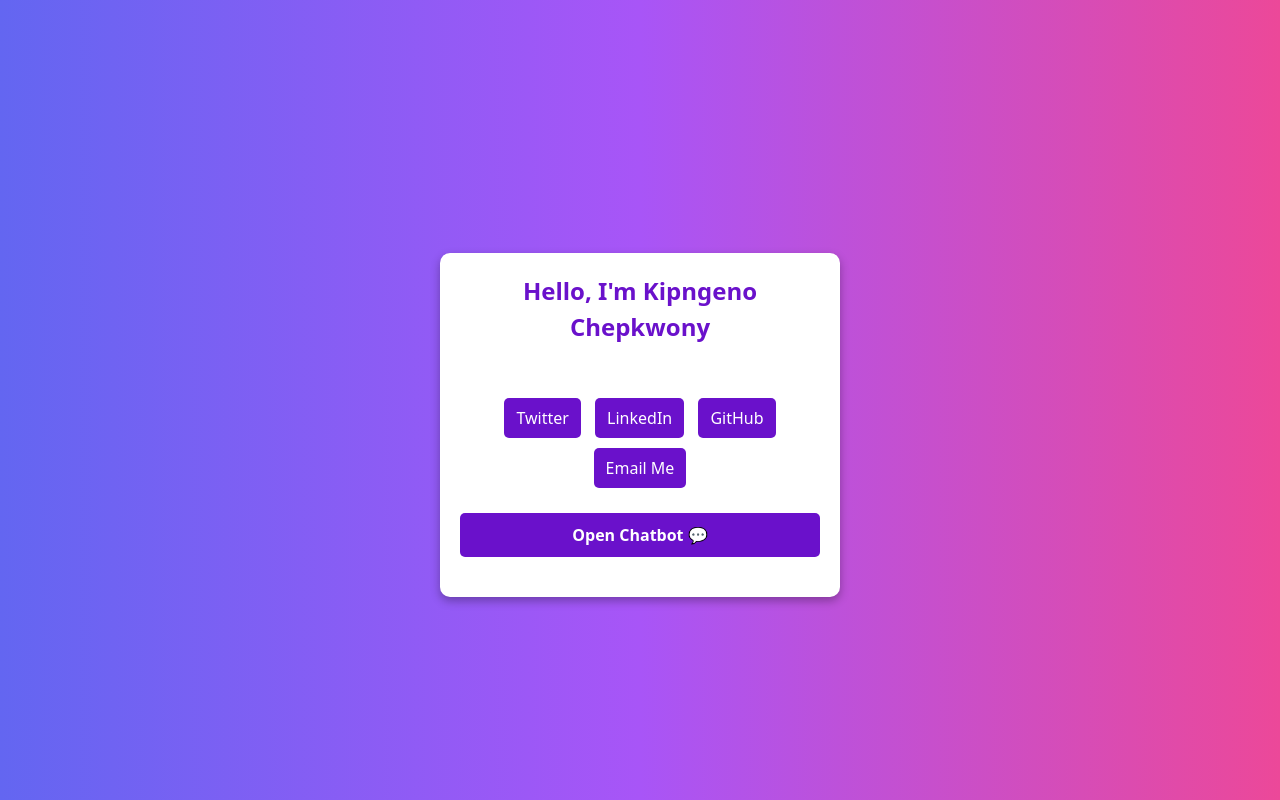
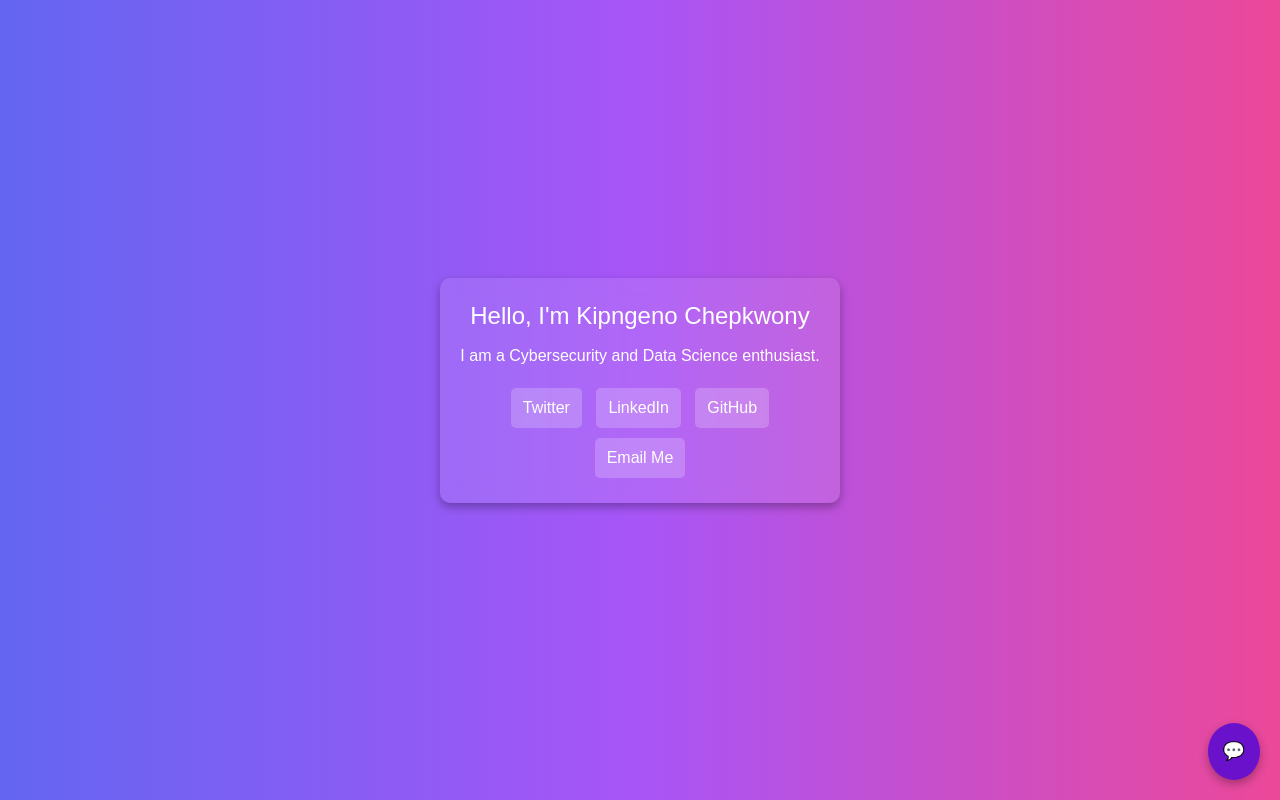
Before and after one commit to Kipngenocodes/Flask, a Flask app: page / in a window 1280 px wide. Run offline with Flask 3, Linux system fonts and the light colour scheme; some libraries are stand-ins or nearby versions.

Commit message:
change the chatbot to be alone

```diff
--- a/templates/index.html
+++ b/templates/index.html
@@ -3,72 +3,43 @@
 <head>
     <meta charset="UTF-8">
     <meta name="viewport" content="width=device-width, initial-scale=1.0">
-    <title>Kipcode</title>
+    <title>Kipngeno - Profile & Chatbot</title>
     <script src="https://cdn.tailwindcss.com"></script>
-    <style>
-        .profile-card {
-            width: 400px;
-            background: white;
-            border-radius: 10px;
-            padding: 20px;
-            text-align: center;
-            box-shadow: 0px 4px 10px rgba(0, 0, 0, 0.3);
-            margin-top: 50px;
-        }
+    <link rel="stylesheet" href="styles.css">
+</head>
+<body class="bg-gradient-to-r from-indigo-500 via-purple-500 to-pink-500 text-white text-center h-screen flex flex-col justify-center items-center">
 
-        .profile-card h1 {
-            font-size: 24px;
-            font-weight: bold;
-            color: #6a11cb;
-        }
-
-        .social-links a {
-            display: inline-block;
-            margin: 5px;
-            padding: 8px 12px;
-            background: #6a11cb;
-            color: white;
-            border-radius: 5px;
-            text-decoration: none;
-            transition: background 0.2s;
-        }
-        .social-links a:hover {
-            background: #511a91;
-        }
-
-        /* Chatbot Button */
-        .chatbot-btn {
-            display: block;
-            margin: 20px auto;
-            background: #6a11cb;
-            color: white;
-            padding: 10px 15px;
-            border-radius: 5px;
-            cursor: pointer;
-            text-decoration: none;
-            font-weight: bold;
-        }
-        .chatbot-btn:hover {
-            background: #511a91;
-        }
-    </style>
-</head>
-<body class="bg-gradient-to-r from-indigo-500 via-purple-500 to-pink-500 text-white flex justify-center items-center h-screen">
-
+    <!-- Profile Card -->
     <div class="profile-card">
         <h1>Hello, I'm Kipngeno Chepkwony</h1>
         <p>I am a Cybersecurity and Data Science enthusiast.</p>
 
+        <!-- Social Links -->
         <div class="social-links">
             <a href="https://twitter.com/akcempire" target="_blank">Twitter</a>
             <a href="https://www.linkedin.com/in/your_linkedin" target="_blank">LinkedIn</a>
             <a href="https://github.com/kipngenocodes" target="_blank">GitHub</a>
             <a href="mailto:kipngenocodes@gmail.com">Email Me</a>
         </div>
+    </div>
 
-        <!-- Button to open Chatbot -->
-        <a href="/chatbot" class="chatbot-btn">Open Chatbot 💬</a>
+    <!-- Floating Chat Button -->
+    <button class="floating-btn" onclick="toggleChat()">💬</button>
+
+    <!-- Chatbot -->
+    <div class="chatbot-container" id="chatbot">
+        <div class="chat-header">
+            <span>Chat with Me</span>
+            <button class="close-btn" onclick="toggleChat()">❌</button>
+        </div>
+        <div class="chat-messages" id="chat-messages"></div>
+        <div class="chat-input">
+            <input type="text" id="message-input" placeholder="Type your message..." />
+            <button onclick="sendMessage()">Send</button>
+        </div>
     </div>
+
+    <script src="script.js"></script>
 
 </body>
 </html>
--- /dev/null
+++ b/templates/styles.css
@@ -0,0 +1,148 @@
+/* General Body Styling */
+body {
+    font-family: Arial, sans-serif;
+}
+
+/* Profile Card */
+.profile-card {
+    background: rgba(255, 255, 255, 0.1);
+    backdrop-filter: blur(10px);
+    padding: 20px;
+    border-radius: 10px;
+    text-align: center;
+    box-shadow: 0px 4px 10px rgba(0, 0, 0, 0.3);
+    width: 80%;
+    max-width: 400px;
+    margin-bottom: 20px;
+}
+
+.profile-card h1 {
+    font-size: 24px;
+    margin-bottom: 10px;
+}
+
+.social-links {
+    margin-top: 15px;
+}
+
+.social-links a {
+    display: inline-block;
+    margin: 5px;
+    padding: 8px 12px;
+    background: rgba(255, 255, 255, 0.2);
+    border-radius: 5px;
+    text-decoration: none;
+    color: white;
+    transition: background 0.3s ease;
+}
+
+.social-links a:hover {
+    background: rgba(255, 255, 255, 0.4);
+}
+
+/* Floating Chat Button */
+.floating-btn {
+    position: fixed;
+    bottom: 20px;
+    right: 20px;
+    background: #6a11cb;
+    color: white;
+    padding: 15px;
+    border-radius: 50%;
+    cursor: pointer;
+    font-size: 18px;
+    box-shadow: 0px 4px 10px rgba(0, 0, 0, 0.3);
+    transition: transform 0.2s ease-in-out;
+    border: none;
+}
+
+.floating-btn:hover {
+    transform: scale(1.1);
+}
+
+/* Chatbot Container */
+.chatbot-container {
+    position: fixed;
+    bottom: 80px;
+    right: 20px;
+    width: 350px;
+    background: white;
+    border-radius: 10px;
+    box-shadow: 0px 4px 10px rgba(0, 0, 0, 0.3);
+    display: none;
+    flex-direction: column;
+}
+
+/* Chat Header */
+.chat-header {
+    background: #6a11cb;
+    color: white;
+    padding: 10px;
+    text-align: center;
+    font-weight: bold;
+    display: flex;
+    justify-content: space-between;
+    align-items: center;
+}
+
+/* Close Button */
+.close-btn {
+    background: none;
+    border: none;
+    color: white;
+    font-size: 18px;
+    cursor: pointer;
+}
+
+/* Chat Messages */
+.chat-messages {
+    height: 250px;
+    overflow-y: auto;
+    padding: 10px;
+    display: flex;
+    flex-direction: column;
+    gap: 5px;
+}
+
+.user-message, .bot-message {
+    padding: 8px;
+    border-radius: 8px;
+    max-width: 80%;
+}
+
+.user-message {
+    align-self: flex-end;
+    background: #6a11cb;
+    color: white;
+}
+
+.bot-message {
+    align-self: flex-start;
+    background: #e0e0e0;
+    color: black;
+}
+
+/* Chat Input */
+.chat-input {
+    display: flex;
+    padding: 10px;
+    border-top: 1px solid #ddd;
+}
+
+.chat-input input {
+    flex: 1;
+    padding: 8px;
+    border: none;
+    border-radius: 5px;
+    outline: none;
+}
+
+.chat-input button {
+    background: #6a11cb;
+    color: white;
+    padding: 8px 12px;
+    border: none;
+    margin-left: 5px;
+    border-radius: 5px;
+    cursor: pointer;
+}
```
Also changed, not shown: templates/chatbot.html (deleted, +0 -107 lines), templates/script.js (added).
